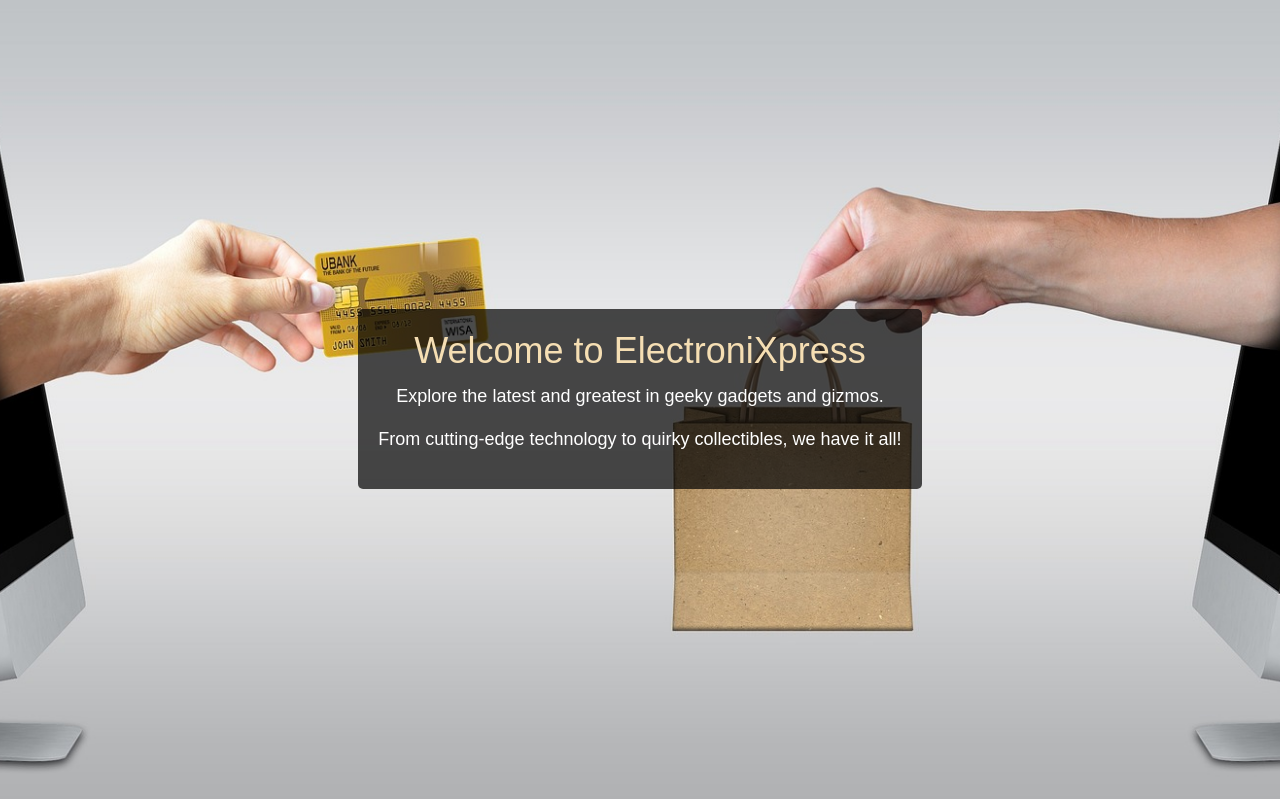
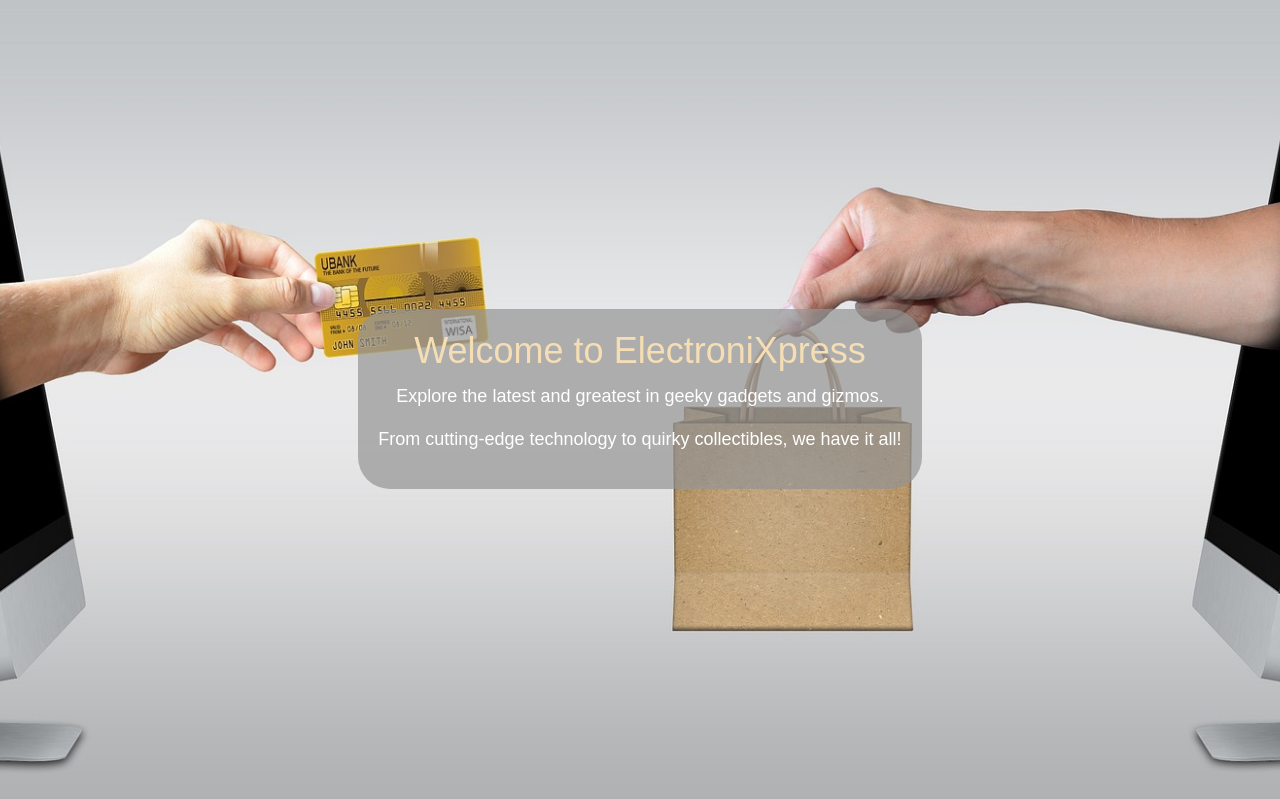
Before and after one commit to DavidcD8/ElectroniXpress, a Django app: page /home.html in a window 1280 px wide. Shown: the part 65-864 px from the top of the page. Run offline with Django 4.2, Linux system fonts and the light colour scheme; some libraries are stand-ins or nearby versions.

Commit message:
changed home message background

```diff
--- a/static/css/home.css
+++ b/static/css/home.css
@@ -17,13 +17,12 @@
 
   /* Styling for the welcome message */
   .welcome {
-    background-color: rgba(0, 0, 0, 0.7); /* Semi-transparent background over the hero image */
+    background-color: rgb(149 149 149 / 70%);
     padding: 20px;
-    border-radius: 5px;
+    border-radius: 32px;
     max-width: 800px;
     font-family: 'AR One Sans', sans-serif;
-
-  }
+}
 
   /* Style for the heading in the welcome message */
   .welcome h1 {
```
